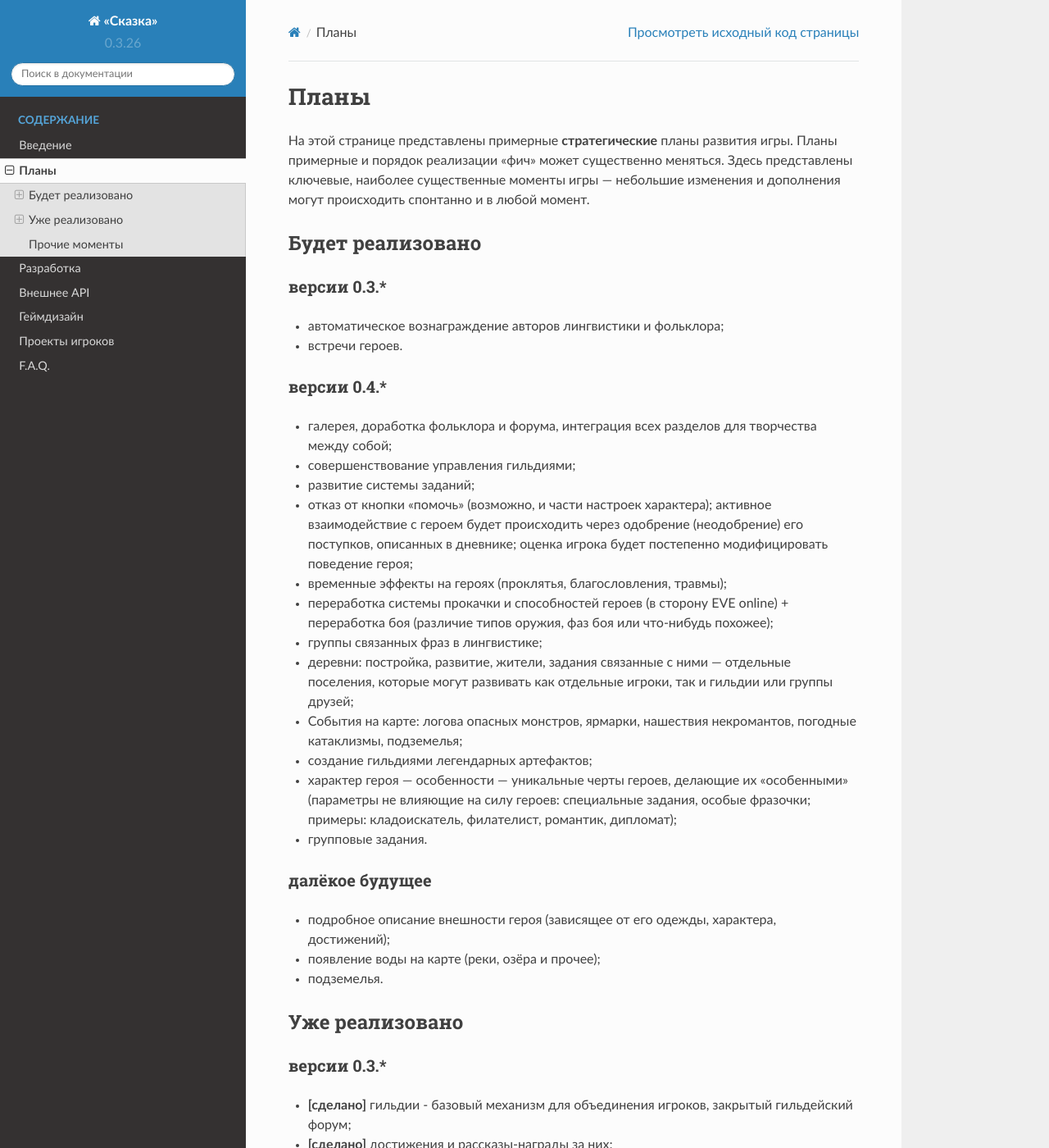
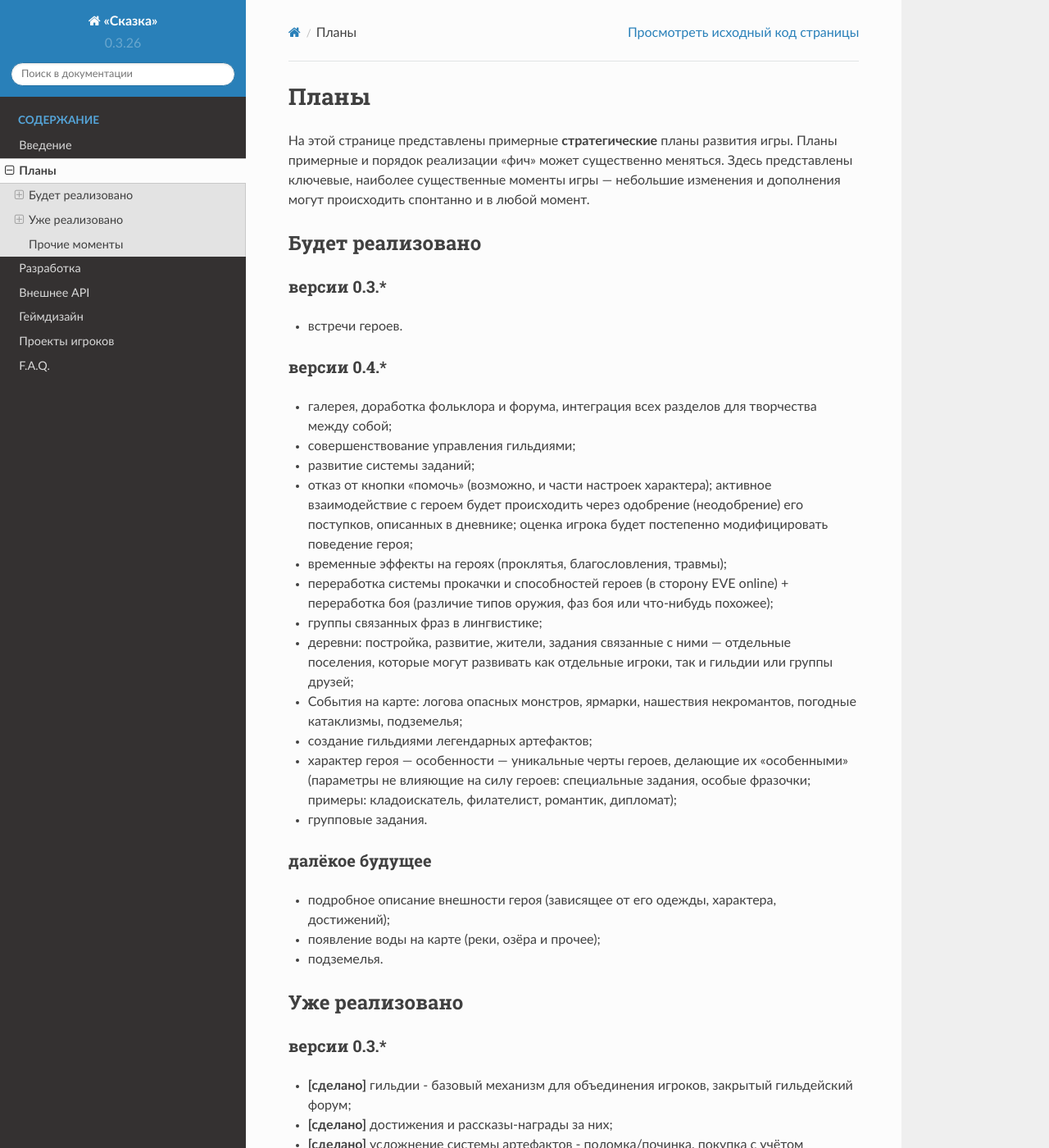
Before and after one commit to the-tale/tt_docs, a Sphinx documentation site: the page built from docs/source/plans.rst, in a window 1280 px wide and 1400 px high. Shown: the whole window at 82% size. Built offline with Sphinx 7.4.7 and the Read the Docs theme 2.0.0, drawn with Linux system fonts in a browser that asks for light colours; some of the changed text lies outside the part shown.

Commit message:
обновлены планы разработки

```diff
--- a/docs/source/plans.rst
+++ b/docs/source/plans.rst
@@ -9,7 +9,6 @@
 версии 0.3.*
 ~~~~~~~~~~~~
 
-- автоматическое вознаграждение авторов лингвистики и фольклора;
 - встречи героев.
 
 
```
Also changed, not shown: other parts of docs/source/plans.rst (+1 -1 lines).
